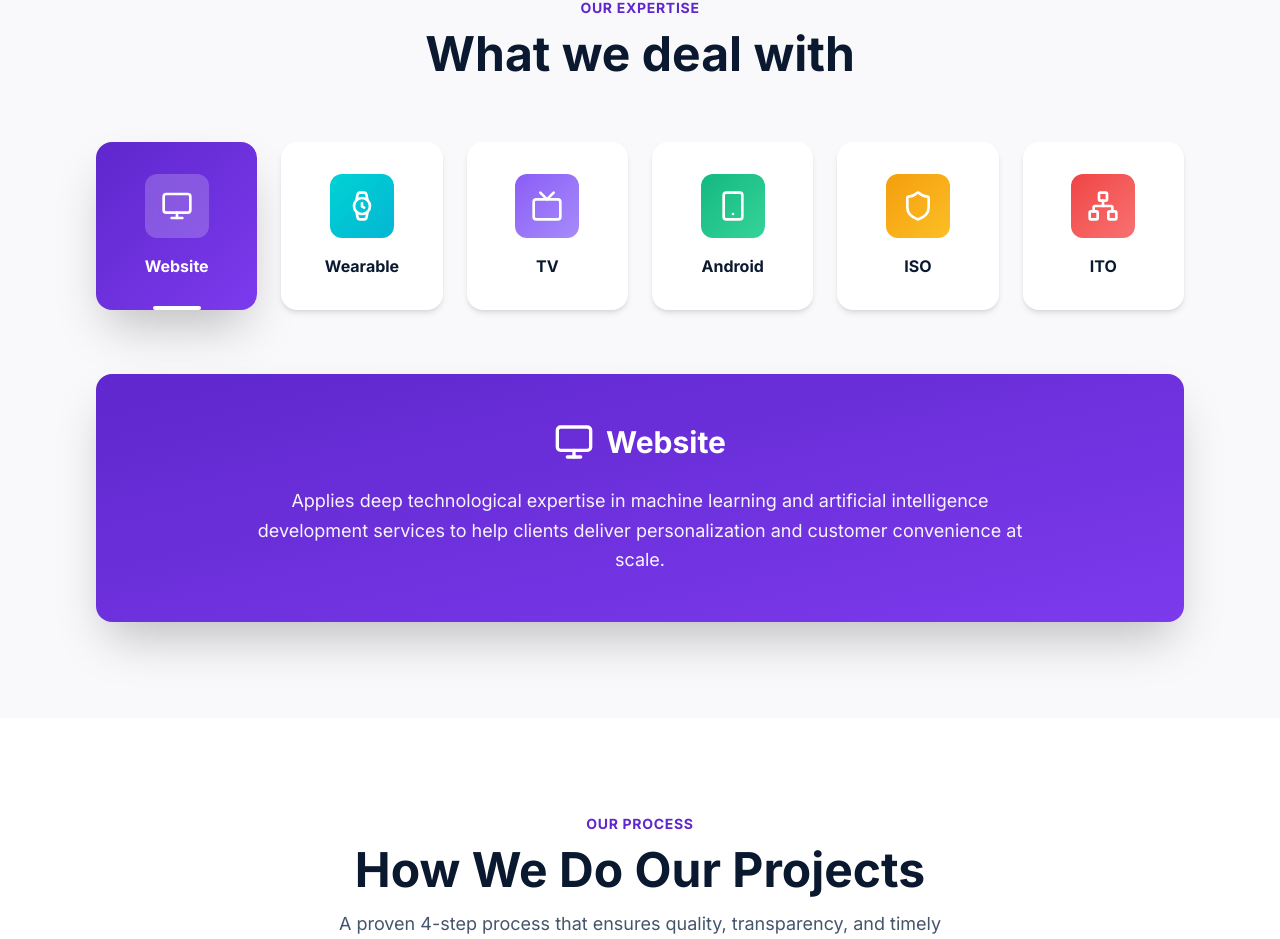
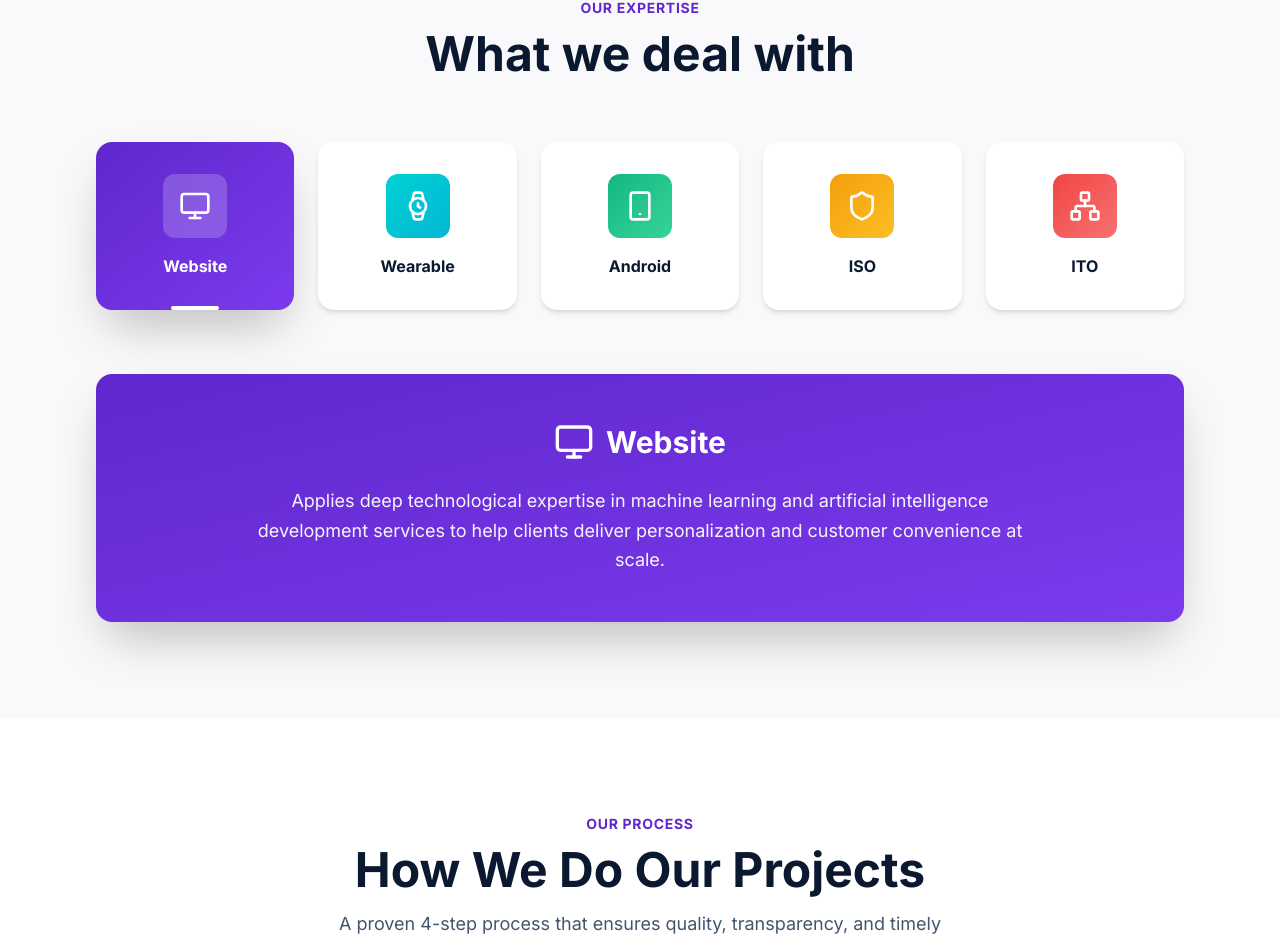
Before and after one commit to Hemanthsai8525/website, a React (Vite) app: page / in a window 1280 px wide. Shown: the part 5913-6852 px from the top of the page. Built offline with nearby package versions, Linux system fonts and the light colour scheme.

Commit message:
Remove TV category from expertise section

```diff
--- a/src/components/TechIconBar.jsx
+++ b/src/components/TechIconBar.jsx
@@ -1,5 +1,5 @@
 import React, { useState } from 'react';
-import { Monitor, Watch, Tv, Smartphone, Shield, Network } from 'lucide-react';
+import { Monitor, Watch, Smartphone, Shield, Network } from 'lucide-react';
 import { motion, AnimatePresence } from 'framer-motion';
 
 const TechIconBar = () => {
@@ -18,12 +18,7 @@ const TechIconBar = () => {
             color: 'from-[#00D2D3] to-[#06B6D4]',
             description: 'Building smart wearable solutions that integrate seamlessly with IoT ecosystems and provide real-time data insights.'
         },
-        {
-            icon: Tv,
-            label: 'TV',
-            color: 'from-[#8B5CF6] to-[#A78BFA]',
-            description: 'Developing interactive TV applications and streaming platforms with advanced content delivery capabilities.'
-        },
+
         {
             icon: Smartphone,
             label: 'Android',
@@ -47,7 +42,7 @@ const TechIconBar = () => {
     return (
         <div>
             {/* Icon Bar with Gradient Cards */}
-            <div className="grid grid-cols-2 md:grid-cols-3 lg:grid-cols-6 gap-6 mb-16">
+            <div className="grid grid-cols-2 md:grid-cols-3 lg:grid-cols-5 gap-6 mb-16">
                 {techCategories.map((tech, index) => {
                     const Icon = tech.icon;
                     const isActive = activeIndex === index;
```
